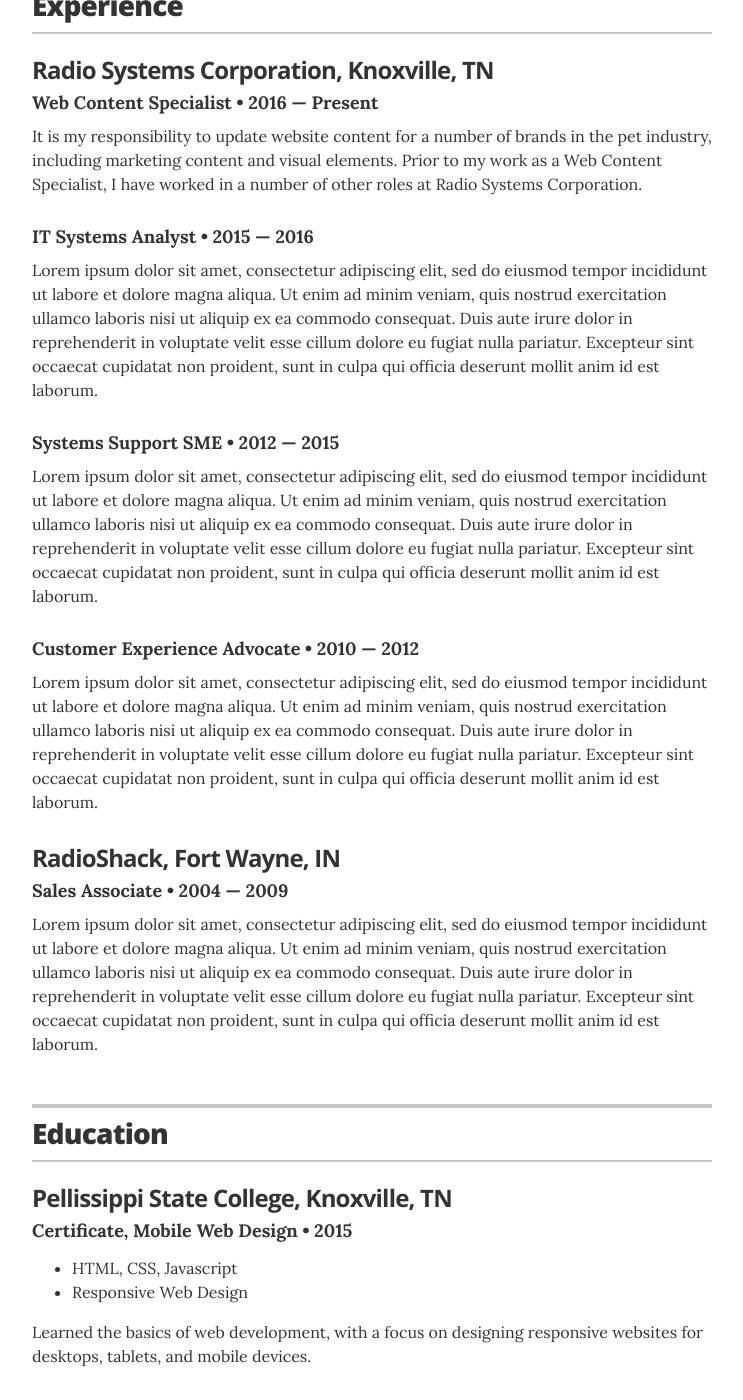
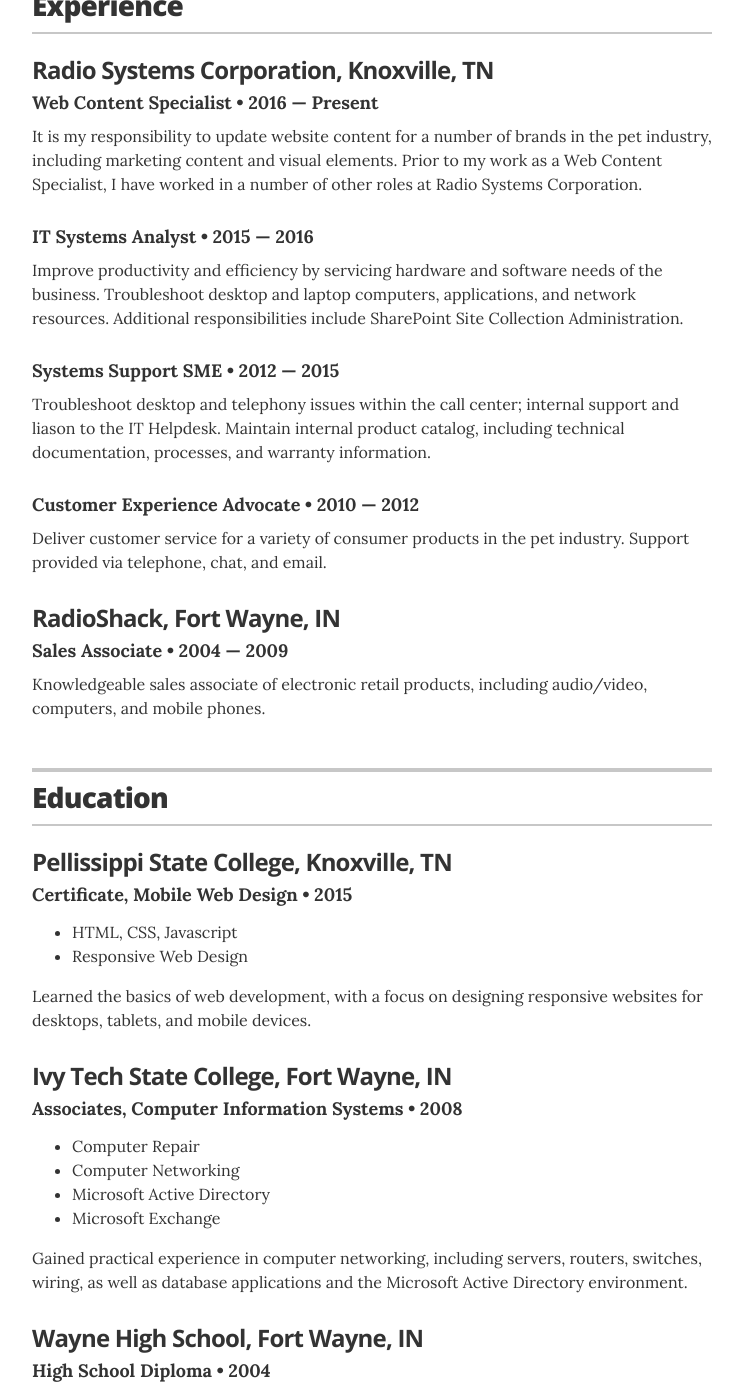
Before and after one commit to bbooker5/about, a Jekyll site: the page built from index.html, in a window 1280 px wide and 1400 px high, scrolled down 477 px. Shown: the whole window, without its empty margins (268-1011 px from the left). Built offline with Jekyll 4.4.1, drawn with Linux system fonts in a browser that asks for light colours.

Commit message:
Update _data/experience.yml

```diff
--- a/_data/experience.yml
+++ b/_data/experience.yml
@@ -7,20 +7,20 @@
 - company:
   position: IT Systems Analyst
   duration: 2015 &mdash; 2016
-  summary: Lorem ipsum dolor sit amet, consectetur adipiscing elit, sed do eiusmod tempor incididunt ut labore et dolore magna aliqua. Ut enim ad minim veniam, quis nostrud exercitation ullamco laboris nisi ut aliquip ex ea commodo consequat. Duis aute irure dolor in reprehenderit in voluptate velit esse cillum dolore eu fugiat nulla pariatur. Excepteur sint occaecat cupidatat non proident, sunt in culpa qui officia deserunt mollit anim id est laborum.
+  summary: Improve productivity and efficiency by servicing hardware and software needs of the business. Troubleshoot desktop and laptop computers, applications, and network resources. Additional responsibilities include SharePoint Site Collection Administration.
 
 - company:
   position: Systems Support SME
   duration: 2012 &mdash; 2015
-  summary: Lorem ipsum dolor sit amet, consectetur adipiscing elit, sed do eiusmod tempor incididunt ut labore et dolore magna aliqua. Ut enim ad minim veniam, quis nostrud exercitation ullamco laboris nisi ut aliquip ex ea commodo consequat. Duis aute irure dolor in reprehenderit in voluptate velit esse cillum dolore eu fugiat nulla pariatur. Excepteur sint occaecat cupidatat non proident, sunt in culpa qui officia deserunt mollit anim id est laborum.
+  summary: Troubleshoot desktop and telephony issues within the call center; internal support and liason to the IT Helpdesk. Maintain internal product catalog, including technical documentation, processes, and warranty information.
 
 - company:
   position: Customer Experience Advocate
   duration: 2010 &mdash; 2012
-  summary: Lorem ipsum dolor sit amet, consectetur adipiscing elit, sed do eiusmod tempor incididunt ut labore et dolore magna aliqua. Ut enim ad minim veniam, quis nostrud exercitation ullamco laboris nisi ut aliquip ex ea commodo consequat. Duis aute irure dolor in reprehenderit in voluptate velit esse cillum dolore eu fugiat nulla pariatur. Excepteur sint occaecat cupidatat non proident, sunt in culpa qui officia deserunt mollit anim id est laborum.
+  summary: Deliver customer service for a variety of consumer products in the pet industry. Support provided via telephone, chat, and email.
 
 # Director of Digital Stratgy
 - company: RadioShack, Fort Wayne, IN
   position: Sales Associate
   duration: 2004 &mdash; 2009
-  summary: Lorem ipsum dolor sit amet, consectetur adipiscing elit, sed do eiusmod tempor incididunt ut labore et dolore magna aliqua. Ut enim ad minim veniam, quis nostrud exercitation ullamco laboris nisi ut aliquip ex ea commodo consequat. Duis aute irure dolor in reprehenderit in voluptate velit esse cillum dolore eu fugiat nulla pariatur. Excepteur sint occaecat cupidatat non proident, sunt in culpa qui officia deserunt mollit anim id est laborum.
+  summary: Knowledgeable sales associate of electronic retail products, including audio/video, computers, and mobile phones.
```
